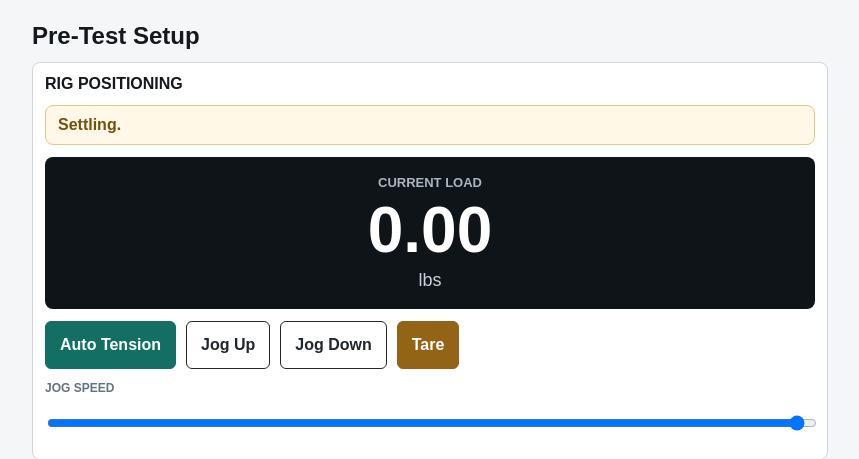
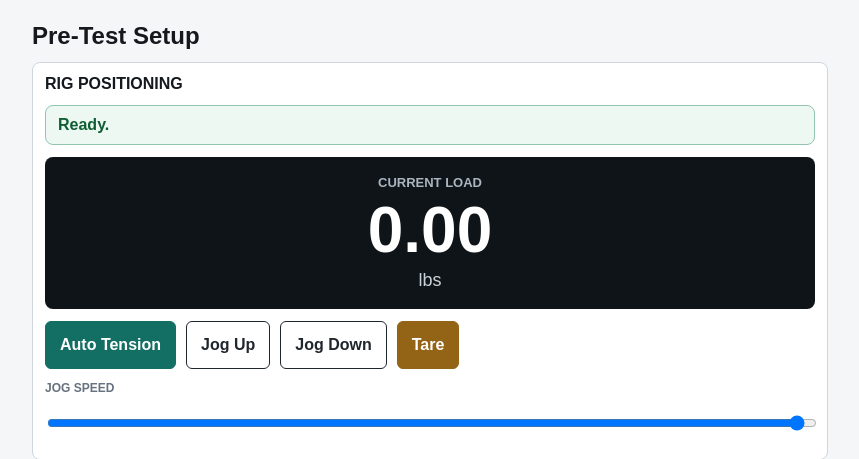
Before and after one commit to ArdenRice1/quadpod-project, a Flask app: page /pretest in a window 1280 px wide. Shown: the part 60-519 px from the top of the page, without its empty margins (210-1069 px from the left). Run offline with Flask 3, Linux system fonts and the light colour scheme; some libraries are stand-ins or nearby versions.

Commit message:
Keep pretest ready status operator focused

```diff
--- a/flask_app/templates/pretest.html
+++ b/flask_app/templates/pretest.html
@@ -154,12 +154,9 @@
           preloadStatus.textContent = needsAction ? "Check tension." : (autoMessage || "Auto Tension.");
           return;
         }
-        if (data.preload_ready && data.auto_preload_short_stable && data.auto_preload_drift_stable) {
+        if (data.preload_ready) {
           preloadStatus.className = "status good";
           preloadStatus.textContent = "Ready.";
-        } else if (data.preload_ready) {
-          preloadStatus.className = "status warn";
-          preloadStatus.textContent = "Settling.";
         } else {
           preloadStatus.className = "status warn";
           preloadStatus.textContent = "Use Auto Tension.";
```
Also changed, not shown: tests/test_app_api.py (+3 -0 lines).
